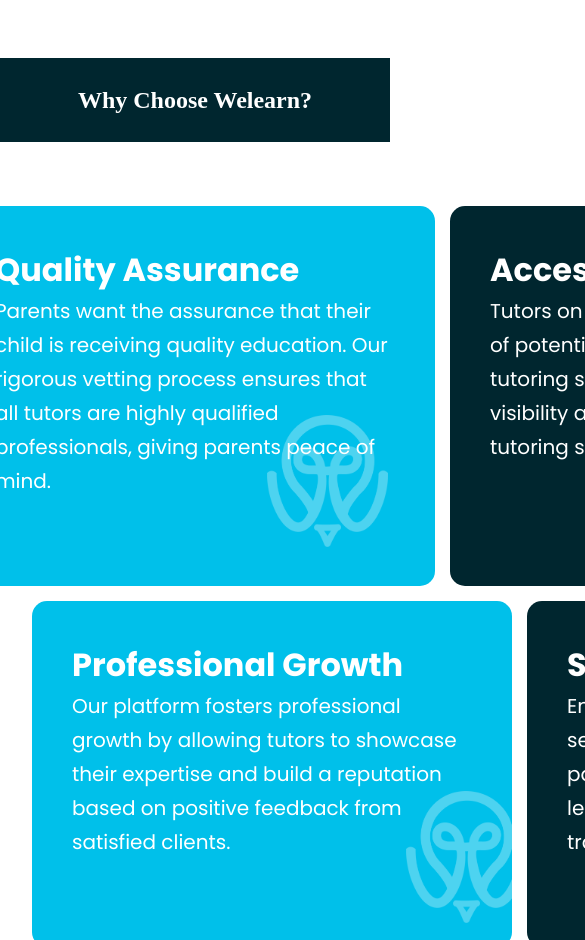
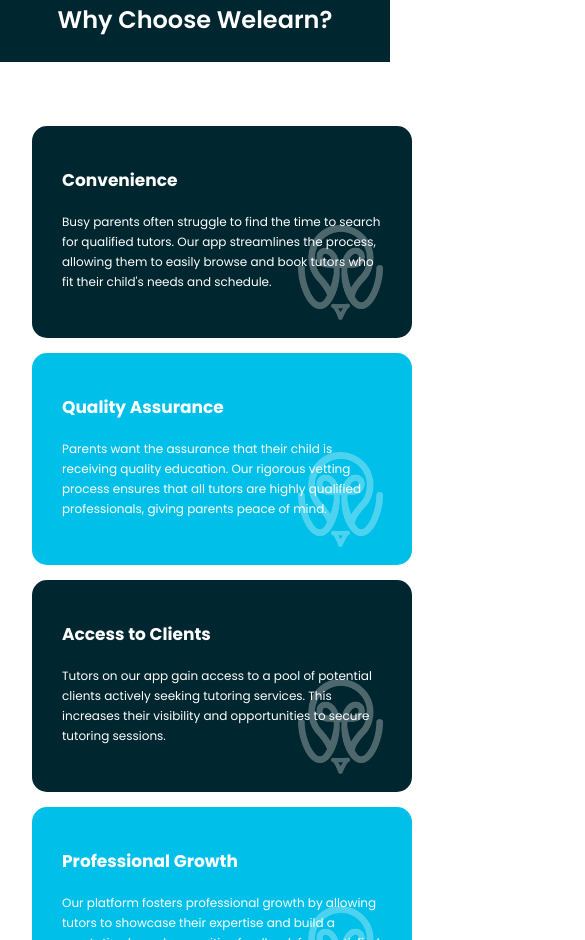
Before and after one commit to brightphi210/welearnweb, a React (Create React App) app: page / in a window 390 px wide. Shown: the part 1060-2000 px from the top of the page, 585 px wide, since content can reach past the window. Built offline with nearby package versions, Linux system fonts and the light colour scheme.

Commit message:
service done

```diff
--- a/src/App.css
+++ b/src/App.css
@@ -16,9 +16,9 @@
   text-decoration: none;
 }
 
-.active {
+/* .active {
   color: var(--color-navy);
-}
+} */
 
 .span {
   color: var(--color-blue);
--- a/src/components/home/header.css
+++ b/src/components/home/header.css
@@ -27,12 +27,12 @@
 }
 
 .header-text {
-    margin-right: 3rem;
+    margin-right: 4rem;
 }
 
 .header-text h1 {
     font-family: var(--font-family);
-    font-size: 52px;
+    font-size: 45px;
     font-weight: 650;
     line-height: 80px;
     margin-bottom: 2rem;
@@ -40,7 +40,7 @@
 
 .header-text p {
     font-family: var(--font-family);
-    font-size: 24px;
+    font-size: 22px;
     font-weight: 400;
     line-height: 40px;
     margin-bottom: 2rem;
@@ -78,9 +78,9 @@
 }
 
 .header-bar p {
-    font-family: var(--font-base);
+    font-family: var(--font-family);
     color: #fff;
-    font-size: 40px;
+    font-size: 35px;
     font-weight: 600;
     line-height: 52px;
     padding: 30px 0;
@@ -113,6 +113,7 @@
 
     .header-text p {
         line-height: 28px;
+        width: 500px;
     }
     .header-bar {
         top: 500px;
@@ -147,6 +148,7 @@
     .header-text p {
         font-size: 16px;
         line-height: 22px;
+        width: 300px;
     }
     .header-bar {
         top: 400px;
@@ -201,9 +203,16 @@
     .header-text {
         margin-left: 2rem;
     }
+    .header-text button {
+        margin-bottom: 0rem;
+    }
 }
 
 @media screen and (max-width: 321px) {
+    .header-img img {
+        width: 300px;
+        top: -500px;
+    }
     .header-text {
         margin-left: 4rem;
     }
--- a/src/components/home/service.css
+++ b/src/components/home/service.css
@@ -11,6 +11,7 @@
     display: grid;
     grid-template-columns: 1fr 1fr 1fr;
     gap: 15px;
+    width: 100%;
 }
 
 .second-role {
@@ -23,28 +24,31 @@
 .service-box1 {
     background-color: var(--color-navy);
     border-radius: 15px;
-    padding: 40px;
+    padding: 30px;
     position: relative;
+    width: 100%;
 }
 
 .service-box2 {
     background: var(--color-blue);
     border-radius: 15px;
-    padding: 40px;
+    padding: 30px;
     position: relative;
+    width: 100%;
 }
 
 .service-box3 {
     background-color: var(--color-navy);
     border-radius: 15px;
-    padding: 40px;
+    padding: 30px;
     position: relative;
+    width: 100%;
 }
 
 .service-box4 {
     background: var(--color-blue);
     border-radius: 15px;
-    padding: 40px;
+    padding: 30px;
     position: relative;
     width: 100%;
 }
@@ -52,7 +56,7 @@
 .service-box5 {
     background-color: var(--color-navy);
     border-radius: 15px;
-    padding: 40px;
+    padding: 30px;
     position: relative;
     width: 100%;
 }
@@ -64,7 +68,7 @@
 .service-box5 h2 {
     font-family: var(--font-family);
     color: #fff;
-    font-size: 32px;
+    font-size: 30px;
     font-weight: 700;
     line-height: 48px;
 }
@@ -76,12 +80,12 @@
 .service-box5 p {
     font-family: var(--font-family);
     color: #fff;
-    font-size: 20px;
+    font-size: 18px;
     font-weight: 400;
-    line-height: 34px;
+    line-height: 28px;
     margin-bottom: 3rem;
     z-index: 3;
-    width: 400px;
+    width: 320px;
 }
 
 
@@ -111,23 +115,225 @@
     .service-box3,
     .service-box4,
     .service-box5 {
-        padding: 30px;
+        padding: 28px;
     }
     .service-box1 h2,
     .service-box2 h2,
     .service-box3 h2,
     .service-box4 h2,
     .service-box5 h2 {
-        font-size: 28px;
+        font-size: 22px;
         line-height: 35px;
+        margin-bottom: .5rem;
     }
     .service-box1 p,
     .service-box2 p,
     .service-box3 p,
     .service-box4 p,
     .service-box5 p {
-        font-size: 16px;
-        line-height: 28px;
-        width: 300px;
+        font-size: 14px;
+        line-height: 23px;
+        width: 230px;
+        margin-bottom: 0rem;
+    }
+    .service-box1 img,
+    .service-box2 img,
+    .service-box3 img,
+    .service-box4 img,
+    .service-box5 img {
+        top: 50%;
+        left: 60%;
+        width: 100px;
+        height: 110px;
+    }
+    .service-box4 img,
+    .service-box5 img {
+        top: 47%;
+        left: 70%;
     }
 }
+
+@media screen and (min-width: 427px) and (max-width: 769px) {
+    .first-role {
+        grid-template-columns: 1fr;
+    }
+    .second-role {
+        grid-template-columns: 1fr;
+    }
+    .service-box1 h2,
+    .service-box2 h2,
+    .service-box3 h2,
+    .service-box4 h2,
+    .service-box5 h2 {
+        font-size: 19px;
+        line-height: 35px;
+        margin-bottom: .5rem;
+    }
+    .service-box1 p,
+    .service-box2 p,
+    .service-box3 p,
+    .service-box4 p,
+    .service-box5 p {
+        font-size: 14px;
+        line-height: 23px;
+        width: 400px;
+        margin-bottom: 1rem;
+    }
+    .service-box1 img,
+    .service-box2 img,
+    .service-box3 img,
+    .service-box4 img,
+    .service-box5 img {
+        top: 48%;
+        left: 80%;
+        width: 85px;
+        height: 95px;
+    }
+    .service-box4 img {
+        top: 43%;
+        left: 80%;
+    }
+    .service-box5 img {
+        top: 47%;
+        left: 80%;
+    }
+}
+
+@media screen and (min-width: 377px) and (max-width: 426px) {
+    .first-role {
+        grid-template-columns: 1fr;
+    }
+    .second-role {
+        grid-template-columns: 1fr;
+    }
+    .service-box1 h2,
+    .service-box2 h2,
+    .service-box3 h2,
+    .service-box4 h2,
+    .service-box5 h2 {
+        font-size: 17px;
+        margin-bottom: .5rem;
+    }
+    .service-box1 p,
+    .service-box2 p,
+    .service-box3 p,
+    .service-box4 p,
+    .service-box5 p {
+        font-size: 12px;
+        line-height: 20px;
+        margin-bottom: 1rem;
+    }
+    .service-box1 img,
+    .service-box2 img,
+    .service-box3 img,
+    .service-box4 img,
+    .service-box5 img {
+        top: 47%;
+        left: 70%;
+        width: 85px;
+        height: 95px;
+    }
+    .service-box4 img {
+        top: 47%;
+        left: 70%;
+    }
+    .service-box5 img {
+        top: 47%;
+        left: 70%;
+    }
+}
+
+
+@media screen and (min-width: 323px) and (max-width: 376px) {
+    .first-role {
+        grid-template-columns: 1fr;
+    }
+    .second-role {
+        grid-template-columns: 1fr;
+    }
+    .service-box1 h2,
+    .service-box2 h2,
+    .service-box3 h2,
+    .service-box4 h2,
+    .service-box5 h2 {
+        font-size: 17px;
+    }
+
+    .service-box1 p,
+    .service-box2 p,
+    .service-box3 p,
+    .service-box4 p,
+    .service-box5 p {
+        font-size: 12px;
+        line-height: 20px;
+        width: 260px;
+    }
+
+    .service-box1 img,
+    .service-box2 img,
+    .service-box3 img,
+    .service-box4 img,
+    .service-box5 img {
+        top: 50%;
+        left: 65%;
+        width: 85px;
+        height: 95px;
+    }
+
+    .service-box4 img {
+        top: 47%;
+        left: 65%;
+    }
+
+    .service-box5 img {
+        top: 50%;
+        left: 70%;
+    }
+}
+
+@media screen and (max-width: 322px) {
+    .first-role {
+        grid-template-columns: 1fr;
+    }
+    .second-role {
+        grid-template-columns: 1fr;
+    }
+    .service-box1 h2,
+    .service-box2 h2,
+    .service-box3 h2,
+    .service-box4 h2,
+    .service-box5 h2 {
+        font-size: 17px;
+    }
+
+    .service-box1 p,
+    .service-box2 p,
+    .service-box3 p,
+    .service-box4 p,
+    .service-box5 p {
+        font-size: 12px;
+        line-height: 20px;
+        width: 200px;
+    }
+
+    .service-box1 img,
+    .service-box2 img,
+    .service-box3 img,
+    .service-box4 img,
+    .service-box5 img {
+        top: 55%;
+        left: 55%;
+        width: 85px;
+        height: 95px;
+    }
+
+    .service-box4 img {
+        top: 55%;
+        left: 55%;
+    }
+
+    .service-box5 img {
+        top: 55%;
+        left: 55%;
+    }
+}
--- a/src/components/navabar/Navbar.css
+++ b/src/components/navabar/Navbar.css
@@ -33,7 +33,7 @@
     padding: 10px;
 }
 
-.navbar-links_container ul li {
+.navbar-links li {
     font-family: var(--font-family);
     font-size: 16px;
     font-weight: 400;
@@ -41,8 +41,8 @@
     margin: 0 1rem;
 }
 
-.navbar-links_container ul li a:hover {
-    color: var(--color-navy);
+.navbar-links li a:hover {
+    color: var(--color-blue);
 }
 
 
@@ -116,10 +116,15 @@
 .navbar-menu-links li {
     margin-bottom: 1.5rem;
     cursor: pointer;
-    color: #fff;
-    font-size: 1.5rem;
+    color: var(--color-navy);
+    font-size: 2rem;
     text-align: center;
     font-family: var(--font-family);
+    font-weight: 500;
+}
+
+.navbar-menu-links li:hover {
+    color: #fff;
 }
 
 .navbar-menu-download {
@@ -220,6 +225,9 @@
         margin: 4rem;
         list-style: none;
     }
+    .navbar-menu-links li {
+        margin-bottom: 1rem;
+    }
     .navbar-menu svg {
         margin-right: 0;
     }
```
